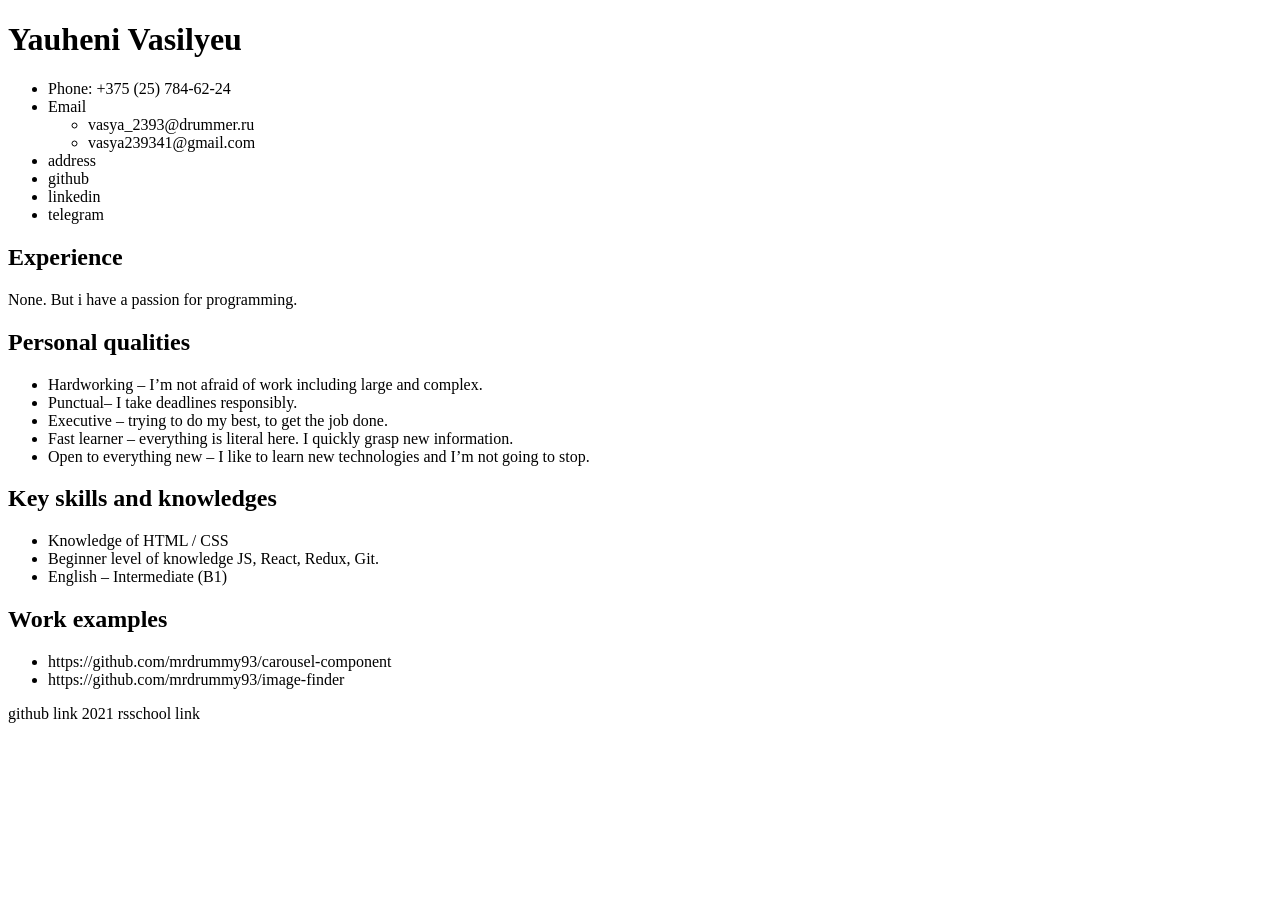
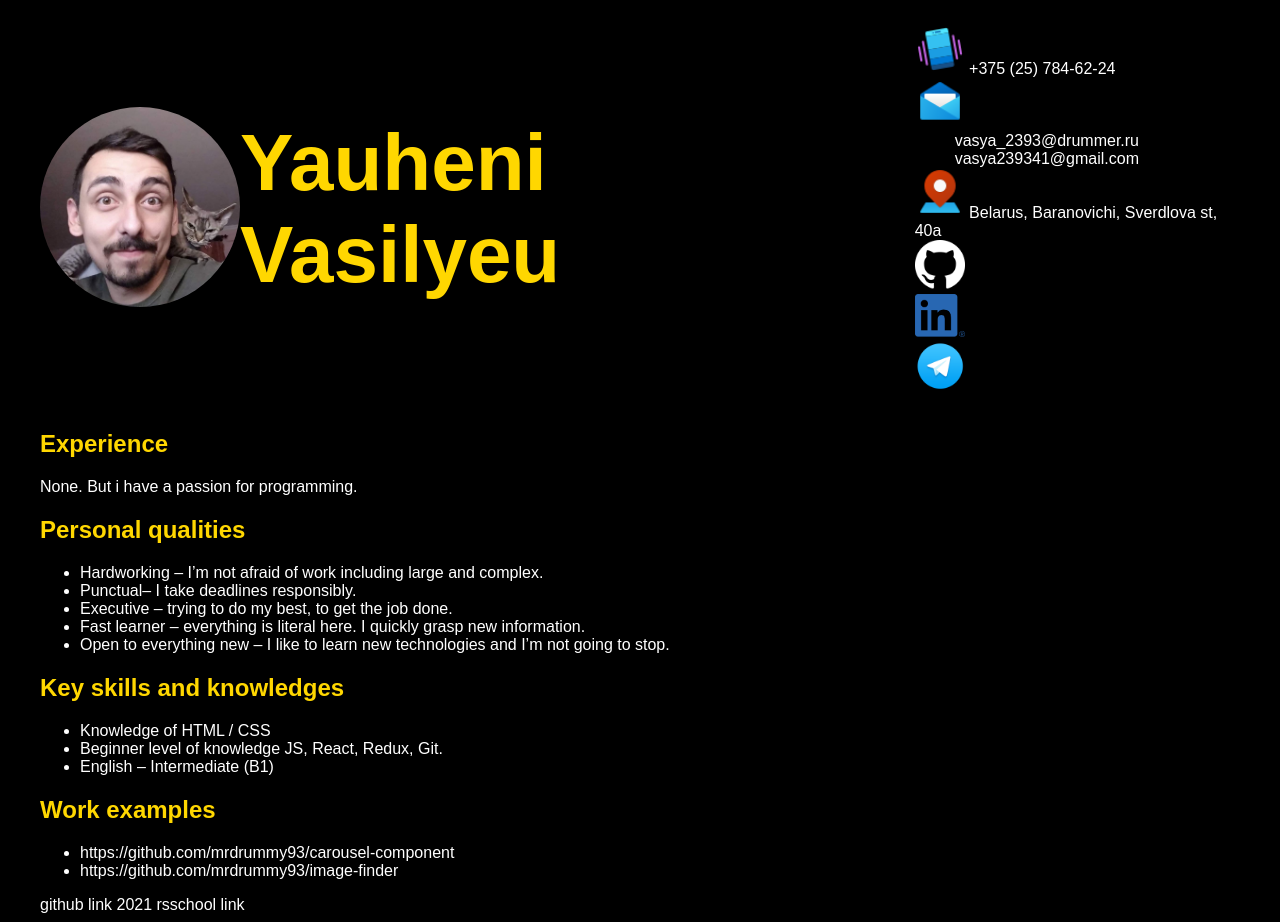
Before and after one commit to mrdrummy93/rsschool-cv, a plain HTML site: page index.html in a window 1280 px wide. Before the commit the page ends 800 px from the top, so only its background shows below. Drawn offline with Linux system fonts and the light colour scheme.

Commit message:
feat: change background color, add some styles and icons

```diff
--- a/index.html
+++ b/index.html
@@ -1,29 +1,39 @@
 <!DOCTYPE html>
 <html lang="en">
+
 <head>
   <meta charset="UTF-8">
   <meta http-equiv="X-UA-Compatible" content="IE=edge">
   <meta name="viewport" content="width=device-width, initial-scale=1.0">
+  <link rel="stylesheet" href="styles.css">
   <title>CV</title>
 </head>
+
 <body>
+
+  <section id="wrapper">
+
+    <header>
+      <section id="avatar-wrapper">
+        <img id="avatar" src="pictures/avatar/copy.jpg" alt="my photo">
+      </section>
       <h1>Yauheni Vasilyeu</h1>
-
       <section id="contacts">
         <ul>
-      <li>Phone: +375 (25) 784-62-24</li>
-      <li>Email
+          <li><img class="icons" src="pictures/icons/icons8-shake-phone-48.png" alt="phone"> +375 (25) 784-62-24</li>
+          <li><img class="icons" src="pictures/icons/icons8-mail-48.png" alt="mail">
             <ul>
               <li>vasya_2393@drummer.ru</li>
               <li>vasya239341@gmail.com</li>
             </ul>
           </li>
-      <li>address</li>
-      <li>github</li>
-      <li>linkedin</li>
-      <li>telegram</li>
+          <li><img class="icons" src="pictures/icons/icons8-address-48.png" alt="address"> Belarus, Baranovichi, Sverdlova st, 40a </li>
+          <li><img class="icons" src="pictures/icons/GitHub-Mark-Light-64px.png" alt="github"></li>
+          <li><img class="icons" src="pictures/icons/LI-In-Bug.png" alt="linkedin"></li>
+          <li><img class="icons" src="pictures/icons/telegram_icon-icons.com_72055.png" alt=""></li>
         </ul>
       </section>
+    </header>
 
     <section id="experience">
       <h2>Experience</h2>
@@ -63,5 +73,8 @@
       2021
       rsschool link
     </footer>
+
+  </section>
 </body>
+
 </html>
--- /dev/null
+++ b/styles.css
@@ -0,0 +1,57 @@
+body {
+  background-color: black;
+  font-family: "Cabin", sans-serif;
+}
+
+h1, h2 {
+  color: gold;
+}
+
+h1 {
+  font-size: 5em;
+}
+
+header {
+  display: flex;
+  align-items: center;
+}
+
+header li {
+  list-style-type: none;
+}
+
+#wrapper {
+  max-width: 1200px;
+  margin-left: auto;
+  margin-right: auto;
+  color: white ;
+}
+
+#avatar {
+  width: 200px;
+  border-radius: 50%;
+}
+
+#experience {
+
+}
+
+#qualities {
+
+}
+
+#skills {
+
+}
+
+#examples {
+
+}
+
+#contacts {
+
+}
+
+.icons {
+  width: 50px;
+}
```
Also changed, not shown: pictures/avatar/copy.jpg (added), pictures/icons/GitHub-Mark-Light-32px.png (added), pictures/icons/GitHub-Mark-Light-64px.png (added), pictures/icons/LI-In-Bug.png (added), pictures/icons/icons8-address-48.png (added), pictures/icons/icons8-mail-48.png (added), pictures/icons/icons8-shake-phone-48.png (added), pictures/icons/telegram_icon-icons.com_72055.png (added). Lines whose indentation alone changed are shown as unchanged.
